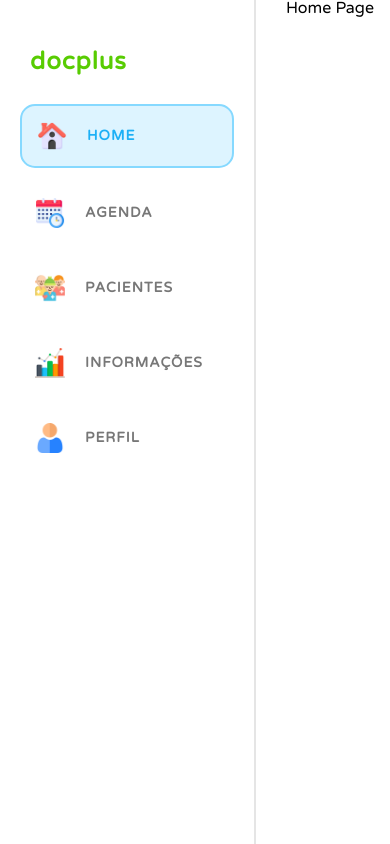
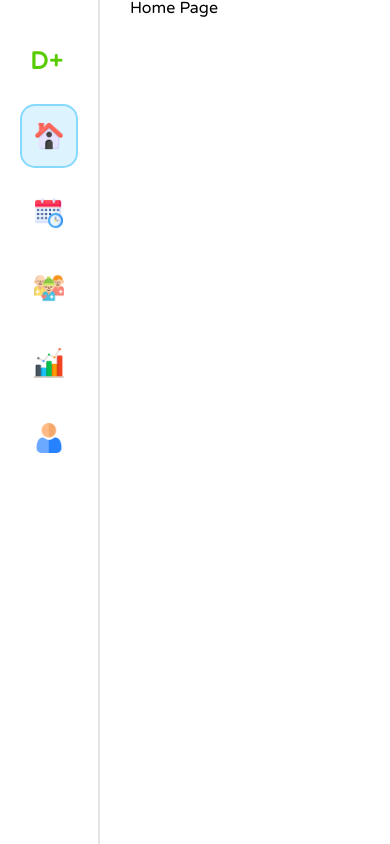
Before and after one commit to JoaoAfranio/docplus-front, a React (Vite) app: page /dashboard in a window 390 px wide. Built offline with nearby package versions, Linux system fonts and the light colour scheme.

Commit message:
feat: adding menu layout mobile

```diff
--- a/src/components/Menu/index.jsx
+++ b/src/components/Menu/index.jsx
@@ -9,24 +9,26 @@ export default function Menu() {
   return (
     <Container>
       <Title>docplus</Title>
+      <Title className="mobile">D+</Title>
       <Item activeClassName="active" to="/dashboard">
-        <img src={Home} alt="home" /> Home
+        <img src={Home} alt="home" /> <p>Home</p>
       </Item>
 
       <Item activeClassName="active" to="/schedule">
-        <img src={Schedule} alt="schedule" /> Agenda
+        <img src={Schedule} alt="schedule" /> <p>Agenda</p>
       </Item>
 
       <Item activeClassName="active" to="/patient">
-        <img src={Patient} alt="patient" /> Pacientes
+        <img src={Patient} alt="patient" /> <p>Pacientes</p>
       </Item>
 
       <Item activeClassName="active" to="/information">
-        <img src={Graph} alt="information" /> Informações
+        <img src={Graph} alt="information" /> <p>Informações</p>
       </Item>
 
       <Item activeClassName="active" to="/profile">
-        <img src={User} alt="profile" /> Perfil
+        <img src={User} alt="profile" />
+        <p>Perfil</p>
       </Item>
     </Container>
   );
--- a/src/components/Menu/style.jsx
+++ b/src/components/Menu/style.jsx
@@ -9,6 +9,10 @@ const Container = styled.div`
   height: 100vh;
   border-right: 2px solid #e5e5e5;
   padding: 20px;
+
+  @media (max-width: 1000px) {
+    width: 100px;
+  }
 `;
 
 const Title = styled.h1`
@@ -17,6 +21,18 @@ const Title = styled.h1`
   margin: 30px 10px;
   color: ${COLORS.GREEN};
   letter-spacing: 1px;
+
+  &.mobile {
+    display: none;
+  }
+
+  @media (max-width: 1000px) {
+    display: none;
+
+    &.mobile {
+      display: inherit;
+    }
+  }
 `;
 
 const Item = styled(NavLink)`
@@ -56,6 +72,13 @@ const Item = styled(NavLink)`
   img {
     width: 30px;
   }
+
+  @media (max-width: 1000px) {
+    justify-content: center;
+    p {
+      display: none;
+    }
+  }
 `;
 
 export { Container, Title, Item };
```
